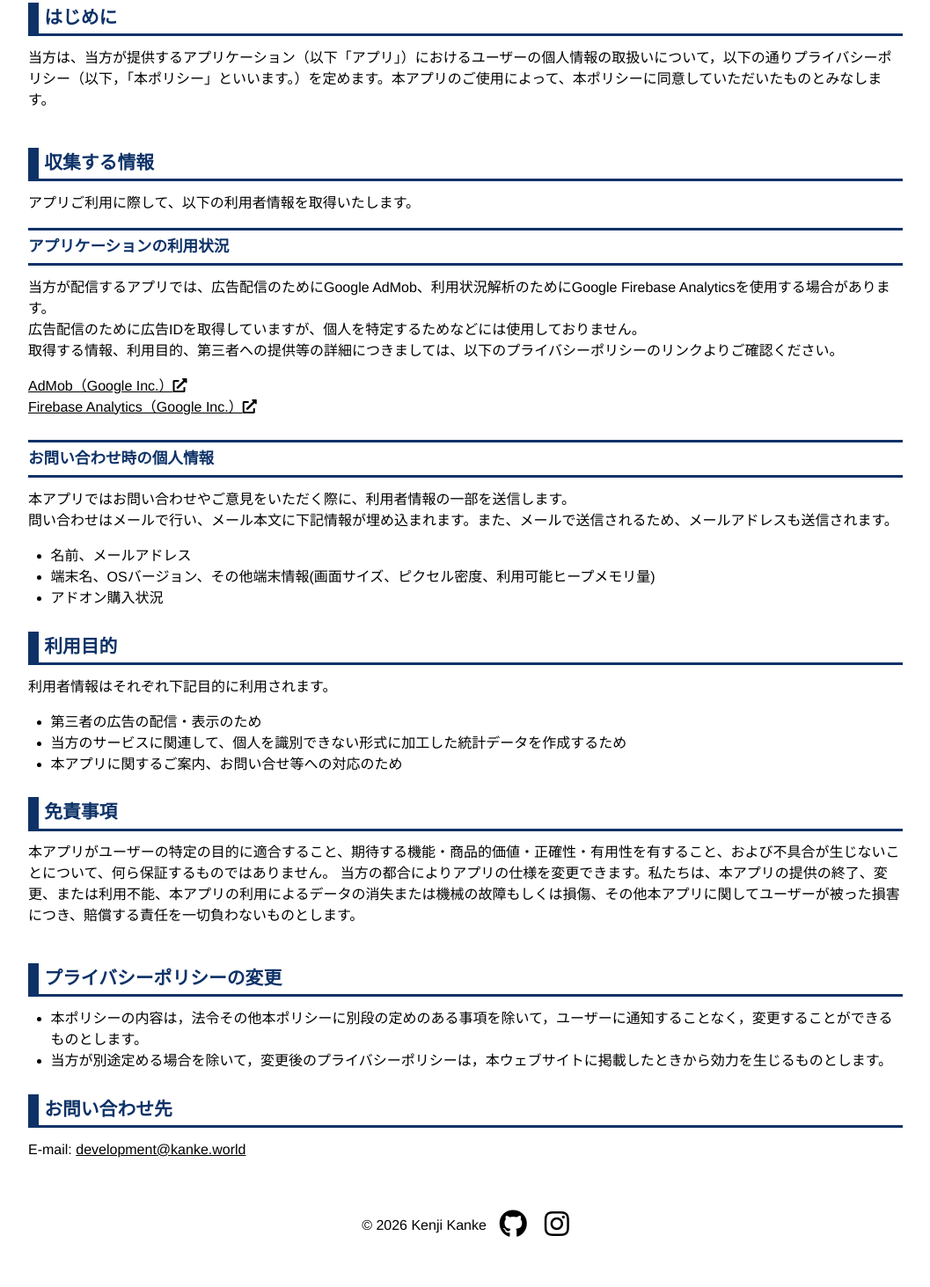
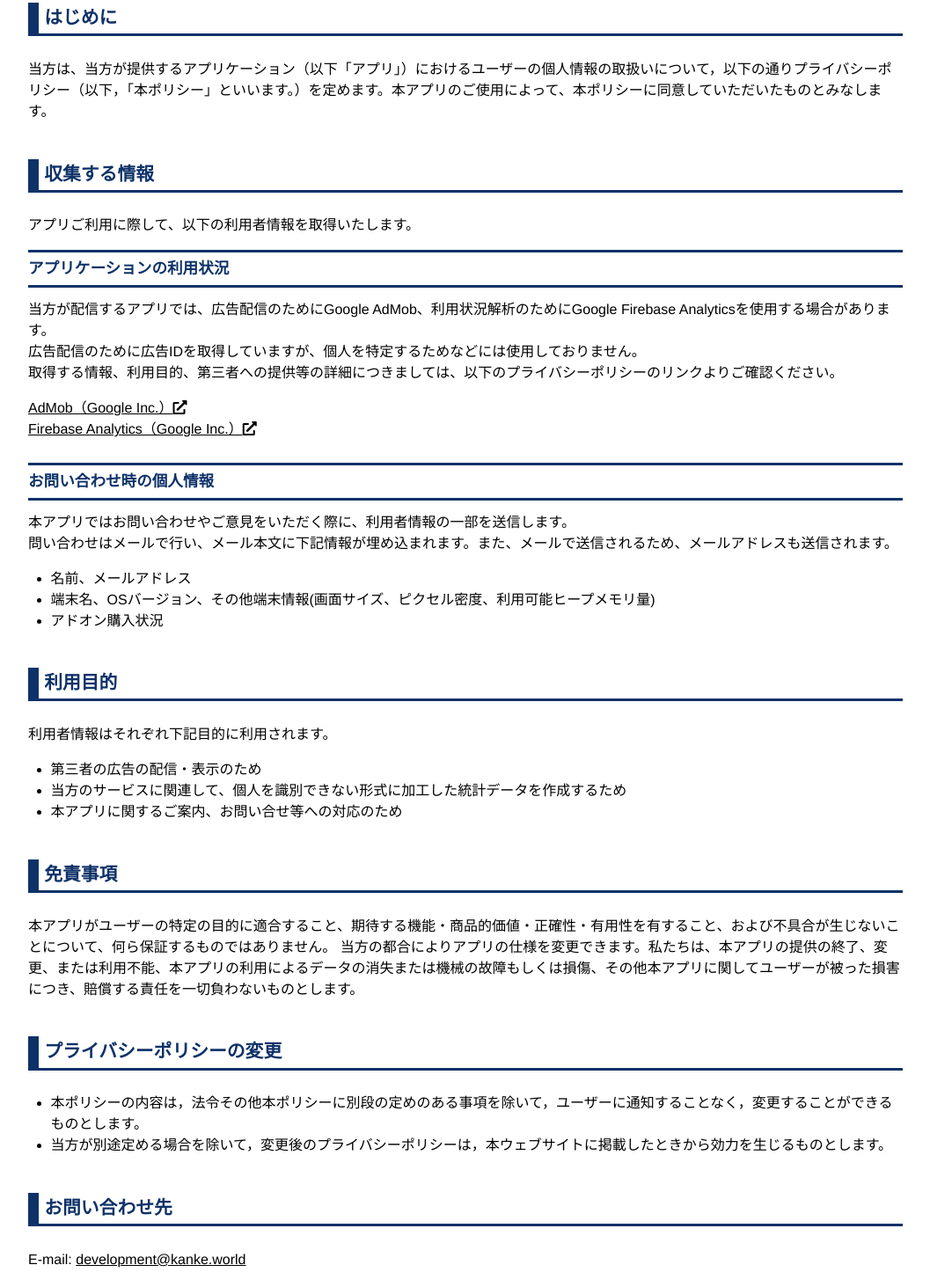
Before and after one commit to showgayaki/showgayaki.github.io, an Astro site: page /privacy/ja in a window 1280 px wide. Shown: the part 132-1595 px from the top of the page at 88% size, without its empty margins (111-1168 px from the left). Before the commit the page ends 1557 px from the top, so only its background shows below. Built offline with nearby package versions, Linux system fonts and the light colour scheme; Astro itself is replaced by a stand-in of ours.

Commit message:
privacyページのクラス名修正

```diff
--- a/src/layouts/BaseLayout.astro
+++ b/src/layouts/BaseLayout.astro
@@ -6,13 +6,10 @@ import Header from '../components/Header.astro';
 import Footer from '../components/Footer.astro';
 import '../styles/style.scss';
 
-const { lang = 'ja', page } = Astro.props;
-const mainClass = page === undefined ? 'container' : `container ${page}`;
-
+const { lang = 'ja', page, mainClass = '' } = Astro.props;
 const pageMetadata =
     page === undefined ? siteMetadata['/'] : siteMetadata[`/${page}`];
 
-console.log('mainClass', mainClass);
 console.log('pageMetadata', pageMetadata);
 ---
 
@@ -22,7 +19,7 @@ console.log('pageMetadata', pageMetadata);
     </head>
     <body>
         <Header />
-        <main class={mainClass}>
+        <main class:list={['container', mainClass]}>
             <slot />
         </main>
         <Footer />
--- a/src/pages/privacy/ja.astro
+++ b/src/pages/privacy/ja.astro
@@ -2,23 +2,23 @@
 import BaseLayout from '../../layouts/BaseLayout.astro';
 ---
 
-<BaseLayout page='privacy' lang='ja'>
-    <h2 class="privacy__title">プライバシーポリシー</h2>
-    <section class="privacy__section privacy-section">
-        <h2 class="privacy-section__title">はじめに</h2>
-        <p class="privacy-section__explanation">当方は、当方が提供するアプリケーション（以下「アプリ」）におけるユーザーの個人情報の取扱いについて，以下の通りプライバシーポリシー（以下，「本ポリシー」といいます。）を定めます。本アプリのご使用によって、本ポリシーに同意していただいたものとみなします。</p>
+<BaseLayout page='privacy' lang='ja' mainClass="legal">
+    <h2 class="legal__title">プライバシーポリシー</h2>
+    <section class="legal__section">
+        <h3 class="legal__section-title">はじめに</h3>
+        <p class="legal__explanation">当方は、当方が提供するアプリケーション（以下「アプリ」）におけるユーザーの個人情報の取扱いについて，以下の通りプライバシーポリシー（以下，「本ポリシー」といいます。）を定めます。本アプリのご使用によって、本ポリシーに同意していただいたものとみなします。</p>
     </section>
-    <section class="privacy__section privacy-section">
-        <h2 class="privacy-section__title">収集する情報</h2>
-        <p class="privacy-section__explanation">アプリご利用に際して、以下の利用者情報を取得いたします。</p>
-        <section class="privacy-section__subsection subsection">
-            <h3 class="subsection__title">アプリケーションの利用状況</h3>
-            <p class="subsection__explanation">
+    <section class="legal__section">
+        <h3 class="legal__section-title">収集する情報</h3>
+        <p class="legal__explanation">アプリご利用に際して、以下の利用者情報を取得いたします。</p>
+        <section class="legal__subsection">
+            <h3 class="legal__subsection-title">アプリケーションの利用状況</h3>
+            <p class="legal__explanation">
                 当方が配信するアプリでは、広告配信のためにGoogle AdMob、利用状況解析のためにGoogle Firebase Analyticsを使用する場合があります。<br>
                 広告配信のために広告IDを取得していますが、個人を特定するためなどには使用しておりません。<br>
                 取得する情報、利用目的、第三者への提供等の詳細につきましては、以下のプライバシーポリシーのリンクよりご確認ください。
             </p>
-            <ul class="subsection__list subsection__list--style-none">
+            <ul class="legal__list legal__list--style-none">
                 <li>
                     <a href="https://policies.google.com/technologies/partner-sites" target="_blank">AdMob（Google Inc.）<i class="fas fa-external-link-alt"></i></a>
                 </li>
@@ -27,41 +27,41 @@ import BaseLayout from '../../layouts/BaseLayout.astro';
                 </li>
             </ul>
         </section>
-        <section class="privacy-section__subsection subsection">
-            <h3 class="subsection__title">お問い合わせ時の個人情報</h3>
-            <p class="subsection__explanation">
+        <section class="legal__subsection">
+            <h3 class="legal__subsection-title">お問い合わせ時の個人情報</h3>
+            <p class="legal__explanation">
                 本アプリではお問い合わせやご意見をいただく際に、利用者情報の一部を送信します。<br>
                 問い合わせはメールで行い、メール本文に下記情報が埋め込まれます。また、メールで送信されるため、メールアドレスも送信されます。
             </p>
-            <ul class="subsection__list subsection__list--style-disc">
+            <ul class="legal__list legal__list--style-disc">
                 <li>名前、メールアドレス</li>
                 <li>端末名、OSバージョン、その他端末情報(画面サイズ、ピクセル密度、利用可能ヒープメモリ量)</li>
                 <li>アドオン購入状況</li>
             </ul>
         </section>
     </section>
-    <section class="privacy__section privacy-section">
-        <h2 class="privacy-section__title">利用目的</h2>
-        <p class="privacy-section__explanation">利用者情報はそれぞれ下記目的に利用されます。</p>
-        <ul class="privacy-section__list privacy-section__list--style-disc">
+    <section class="legal__section">
+        <h3 class="legal__section-title">利用目的</h3>
+        <p class="legal__explanation">利用者情報はそれぞれ下記目的に利用されます。</p>
+        <ul class="legal__list legal__list--style-disc">
             <li>第三者の広告の配信・表示のため</li>
             <li>当方のサービスに関連して、個人を識別できない形式に加工した統計データを作成するため</li>
             <li>本アプリに関するご案内、お問い合せ等への対応のため</li>
         </ul>
     </section>
-    <section class="privacy__section privacy-section">
-        <h2 class="privacy-section__title">免責事項</h2>
-        <p class="privacy-section__explanation">本アプリがユーザーの特定の目的に適合すること、期待する機能・商品的価値・正確性・有用性を有すること、および不具合が生じないことについて、何ら保証するものではありません。 当方の都合によりアプリの仕様を変更できます。私たちは、本アプリの提供の終了、変更、または利用不能、本アプリの利用によるデータの消失または機械の故障もしくは損傷、その他本アプリに関してユーザーが被った損害につき、賠償する責任を一切負わないものとします。</p>
+    <section class="legal__section">
+        <h3 class="legal__section-title">免責事項</h3>
+        <p class="legal__explanation">本アプリがユーザーの特定の目的に適合すること、期待する機能・商品的価値・正確性・有用性を有すること、および不具合が生じないことについて、何ら保証するものではありません。 当方の都合によりアプリの仕様を変更できます。私たちは、本アプリの提供の終了、変更、または利用不能、本アプリの利用によるデータの消失または機械の故障もしくは損傷、その他本アプリに関してユーザーが被った損害につき、賠償する責任を一切負わないものとします。</p>
     </section>
-    <section class="privacy__section privacy-section">
-        <h2 class="privacy-section__title">プライバシーポリシーの変更</h2>
-        <ul class="privacy-section__list privacy-section__list--style-disc">
+    <section class="legal__section">
+        <h3 class="legal__section-title">プライバシーポリシーの変更</h3>
+        <ul class="legal__list legal__list--style-disc">
             <li>本ポリシーの内容は，法令その他本ポリシーに別段の定めのある事項を除いて，ユーザーに通知することなく，変更することができるものとします。</li>
             <li>当方が別途定める場合を除いて，変更後のプライバシーポリシーは，本ウェブサイトに掲載したときから効力を生じるものとします。</li>
         </ul>
     </section>
-    <section class="privacy__section privacy-section">
-        <h2 class="privacy-section__title">お問い合わせ先</h2>
-        <p class="privacy-section__explanation">E-mail: <a href="mailto:development@kanke.world">development@kanke.world</a></p>
+    <section class="legal__section">
+        <h3 class="legal__section-title">お問い合わせ先</h3>
+        <p class="legal__explanation">E-mail: <a href="mailto:development@kanke.world">development@kanke.world</a></p>
     </section>
 </BaseLayout>
--- a/src/styles/_privacy.scss
+++ b/src/styles/_legal.scss
@@ -27,22 +27,38 @@
     list-style: disc;
 }
 
-.privacy{
+.legal{
     &__title{
         margin-bottom: 1.6rem;
     }
     &__section{
         overflow: hidden;
+        margin-bottom: 1.6rem;
     }
-}
-
-.privacy-section{
-    margin-bottom: 1.6rem;
-    &__title{
+    &__section-title{
         @include title;
+        margin-bottom: 1.6rem;
     }
     &__explanation{
         @include explanation;
+    }
+    &__list{
+        margin-bottom: 1rem;
+        &--style-none{
+            @include list-style-none;
+        }
+        &--style-disc{
+            @include list-style-disc;
+        }
+    }
+    &__subsection{
+        margin-bottom: 1.6rem;
+        &:last-child{
+            margin-bottom: 0;
+        }
+    }
+    &__subsection-title{
+        @include subtitle;
     }
     &__list{
         &--style-none{
@@ -53,24 +69,3 @@
         }
     }
 }
-
-.subsection{
-    margin-bottom: 1.6rem;
-    &:last-child{
-        margin-bottom: 0
-    }
-    &__title{
-        @include subtitle;
-    }
-    &__explanation{
-        @include explanation;
-    }
-    &__list{
-        &--style-none{
-            @include list-style-none;
-        }
-        &--style-disc{
-            @include list-style-disc;
-        }
-    }
-}
--- a/src/styles/style.scss
+++ b/src/styles/style.scss
@@ -12,4 +12,4 @@
 @use 'app';
 @use 'app-detail';
 @use 'store-link';
-@use 'privacy';
+@use 'legal';
```
